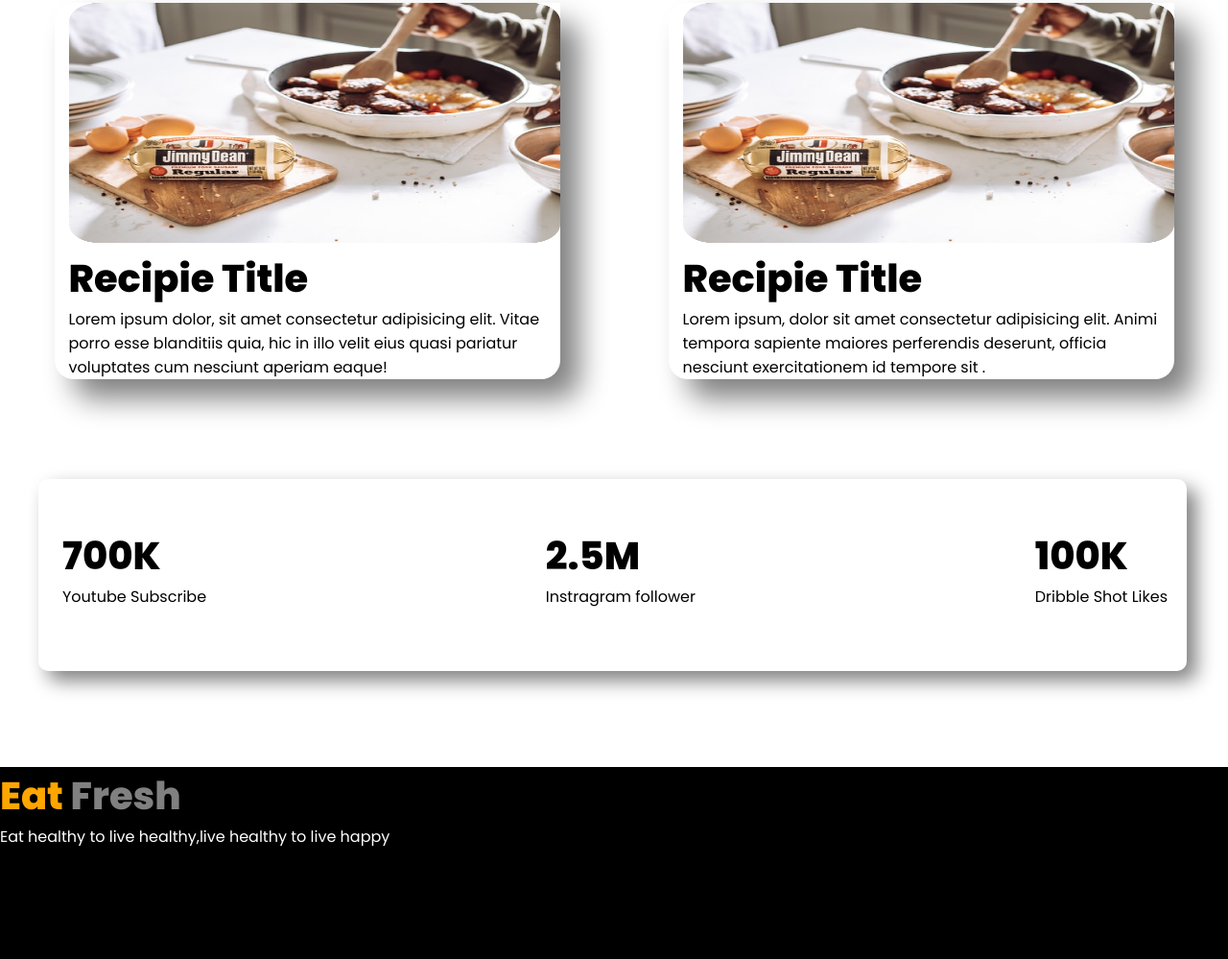
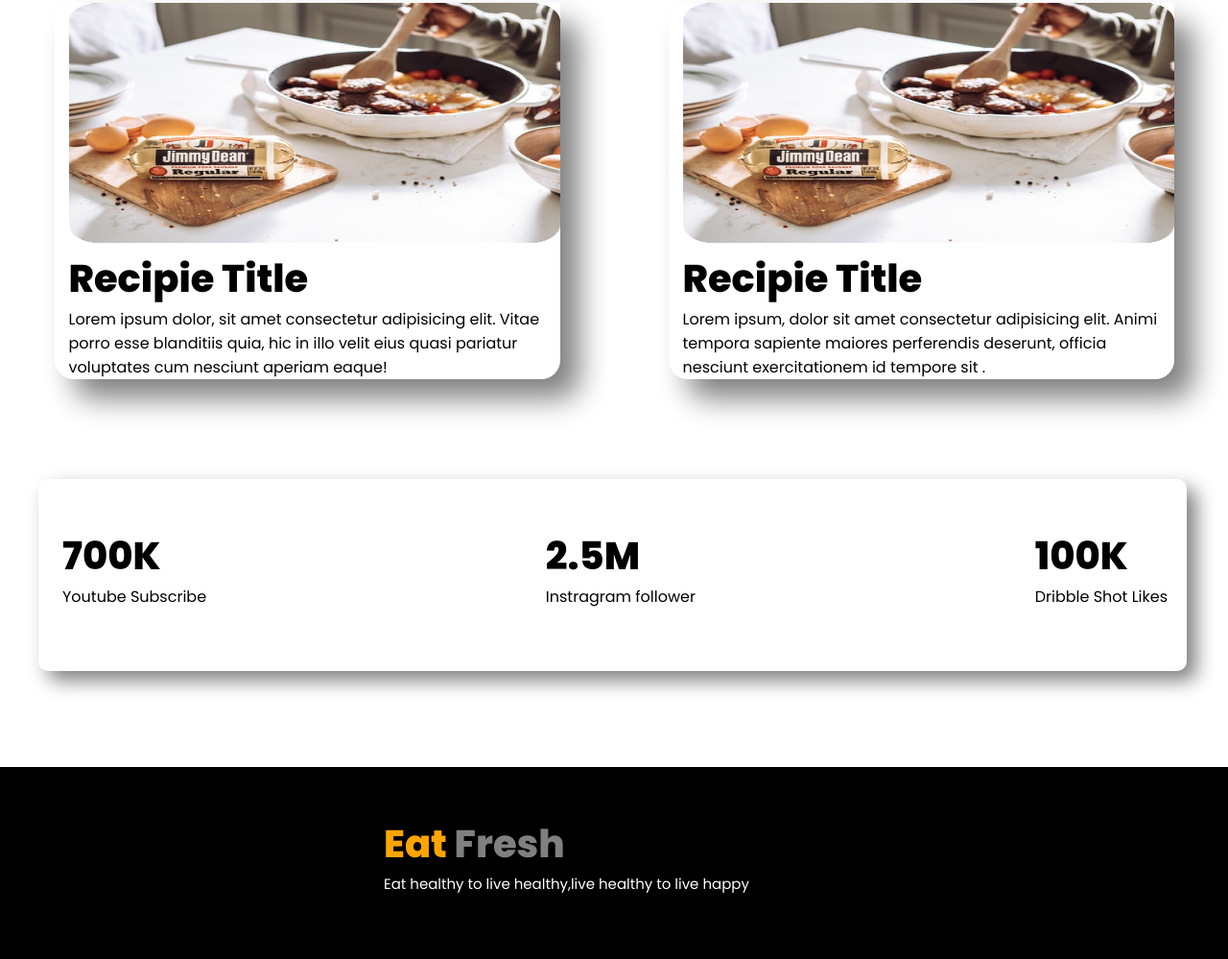
Before and after one commit to mehedihasan2061/practice-module, a plain HTML site: page index.html in a window 1280 px wide. Shown: the part 1117-2116 px from the top of the page at 96% size. Drawn offline with Linux system fonts and the light colour scheme.

Commit message:
text added

```diff
--- a/index.html
+++ b/index.html
@@ -84,14 +84,14 @@
             <p>Dribble Shot Likes</p>
         </div>
     </section>
+    <footer>
+        <div class="footer-section">
+            <h1><span class="orange-color">Eat</span> Fresh</h1>
+            <p class="text">Eat healthy to live healthy,live healthy to live happy</p>
+        </div>
+    </footer>
 
 
 </body>
-<footer>
-    <div class="footer-section">
-        <h1><span class="orange-color">Eat</span> Fresh</h1>
-        <p class="text">Eat healthy to live healthy,live healthy to live happy</p>
-    </div>
-</footer>
 
 </html>
--- a/style.css
+++ b/style.css
@@ -101,11 +101,15 @@ h1{
     background-color: black;
     margin-top: 50px;
     color: gray;
-    height: 200px;
-    margin: 0 auto;
+    height: 150px;
     align-items: center;
+    padding-left: 400px;
+    padding-top: 50px;
+
+
 
 }
 .text{
     color: white;
+    font-size: 15px;
 }
```
